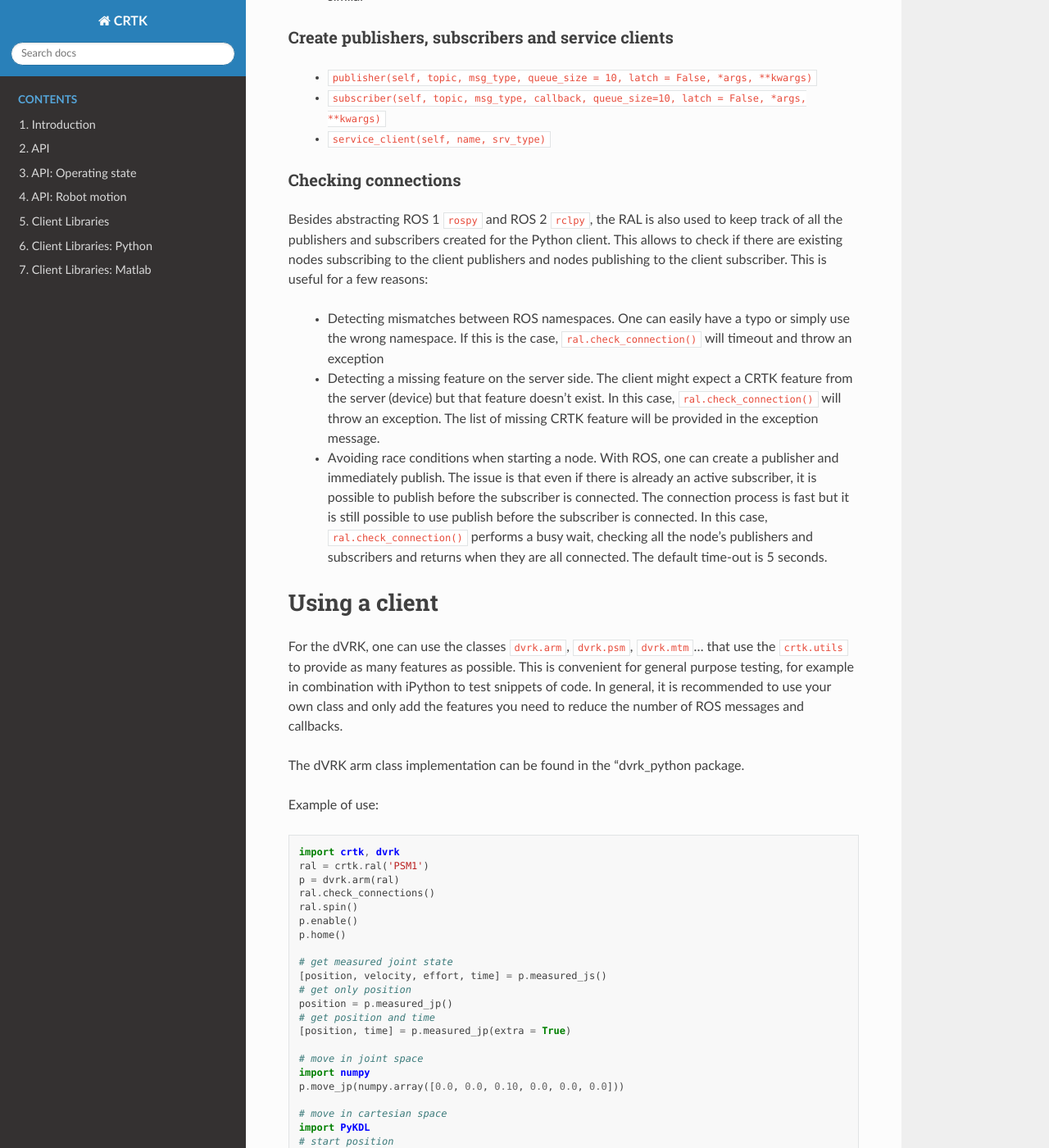
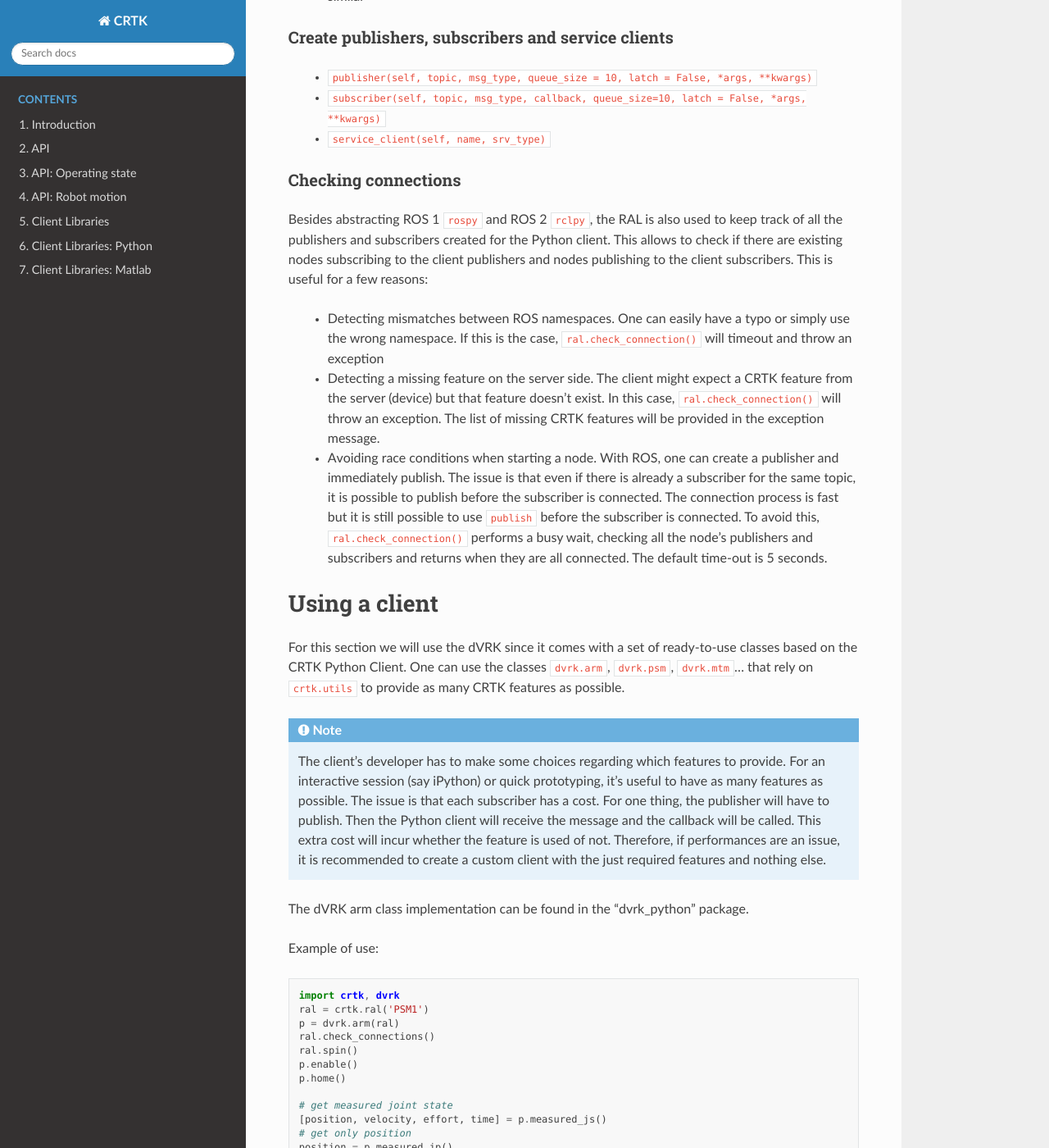
Before and after one commit to collaborative-robotics/documentation, a Sphinx documentation site: the page built from docs/pages/client-python.rst, in a window 1280 px wide and 1400 px high, scrolled down 4307 px. Shown: the whole window at 82% size. Built offline with Sphinx 7.4.7 and the Read the Docs theme 2.0.0, drawn with Linux system fonts in a browser that asks for light colours; some of the changed text lies outside the part shown.

Commit message:
minor changes

```diff
--- a/docs/pages/client-python.rst
+++ b/docs/pages/client-python.rst
@@ -71,11 +71,11 @@ example:
 What is happening behind the scene:
 
 * ``ral`` is the ROS Abstraction Layer used by the device. It contains
-  information about the ROS node as the namespace.  For example, if
-  the namespace is ``left``, we assume the device will have its CRTK
-  ROS topics under ``/left``
+  information about the ROS node as well as the namespace.  For
+  example, if the namespace is ``left``, we assume the device will
+  have its CRTK ROS topics under ``/left``
 
-* Add an instance of ``crtk.utils`` in your class. The first parameter
+* Add an instance of ``crtk.utils`` to your class. The first parameter
   indicates which Python object should be "populated", i.e. which
   object will have the CRTK methods added to its dictionary. The
   second parameter is the ROS Abstraction Layer.  The ``ral`` will
@@ -256,7 +256,7 @@ Besides abstracting ROS 1 ``rospy`` and ROS 2 ``rclpy``, the RAL is
 also used to keep track of all the publishers and subscribers created
 for the Python client.  This allows to check if there are existing
 nodes subscribing to the client publishers and nodes publishing to the
-client subscriber.  This is useful for a few reasons:
+client subscribers.  This is useful for a few reasons:
 
  * Detecting mismatches between ROS namespaces.  One can easily have
    a typo or simply use the wrong namespace.  If this is the case,
@@ -265,31 +265,42 @@ client subscriber.  This is useful for a few reasons:
  * Detecting a missing feature on the server side.  The client might
    expect a CRTK feature from the server (device) but that feature
    doesn't exist.  In this case, ``ral.check_connection()`` will throw
-   an exception.  The list of missing CRTK feature will be provided in
-   the exception message.
+   an exception.  The list of missing CRTK features will be provided
+   in the exception message.
 
  * Avoiding race conditions when starting a node.  With ROS, one can
    create a publisher and immediately publish.  The issue is that even
-   if there is already an active subscriber, it is possible to publish
-   before the subscriber is connected.  The connection process is fast
-   but it is still possible to use publish before the subscriber is
-   connected.  In this case, ``ral.check_connection()`` performs a
-   busy wait, checking all the node's publishers and subscribers and
-   returns when they are all connected.  The default time-out is 5
-   seconds.
+   if there is already a subscriber for the same topic, it is possible
+   to publish before the subscriber is connected.  The connection
+   process is fast but it is still possible to use ``publish`` before
+   the subscriber is connected.  To avoid this,
+   ``ral.check_connection()`` performs a busy wait, checking all the
+   node's publishers and subscribers and returns when they are all
+   connected.  The default time-out is 5 seconds.
 
 **************
 Using a client
 **************
 
-For the dVRK, one can use the classes ``dvrk.arm``, ``dvrk.psm``,
-``dvrk.mtm``... that use the ``crtk.utils`` to provide as many
-features as possible. This is convenient for general purpose testing,
-for example in combination with iPython to test snippets of code. In
-general, it is recommended to use your own class and only add the
-features you need to reduce the number of ROS messages and callbacks.
+For this section we will use the dVRK since it comes with a set of
+ready-to-use classes based on the CRTK Python Client.  One can use the
+classes ``dvrk.arm``, ``dvrk.psm``, ``dvrk.mtm``... that rely on
+``crtk.utils`` to provide as many CRTK features as possible.
 
-The dVRK arm class implementation can be found in the "dvrk_python package.
+.. note::
+
+   The client's developer has to make some choices regarding which
+   features to provide.  For an interactive session (say iPython) or
+   quick prototyping, it's useful to have as many features as
+   possible. The issue is that each subscriber has a cost.  For one
+   thing, the publisher will have to publish.  Then the Python client
+   will receive the message and the callback will be called.  This
+   extra cost will incur whether the feature is used of not.
+   Therefore, if performances are an issue, it is recommended to
+   create a custom client with the just required features and nothing
+   else.
+
+The dVRK arm class implementation can be found in the "dvrk_python" package.
 
 Example of use:
 
```
